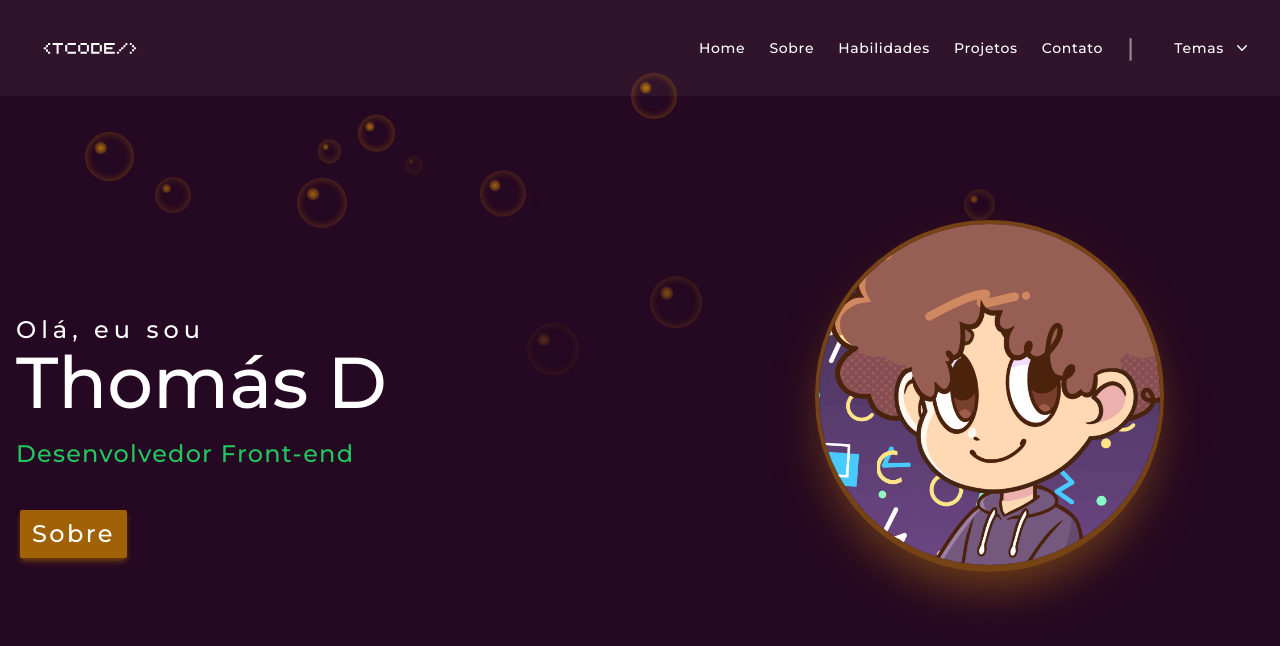
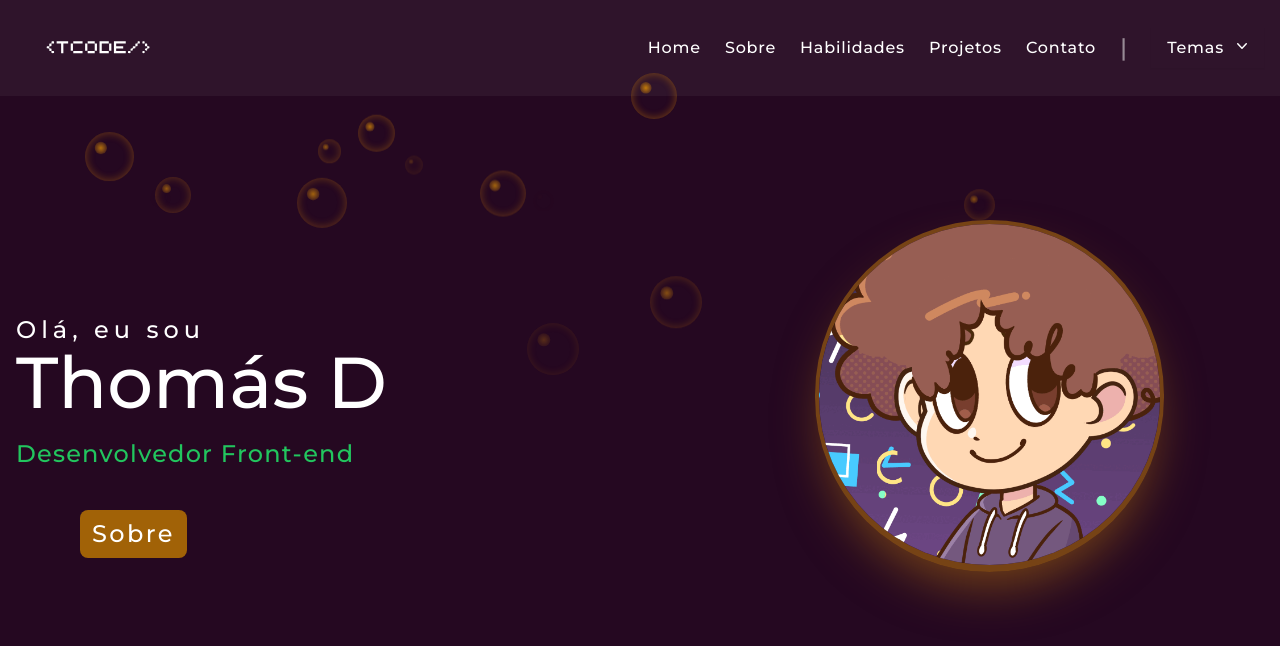
Before and after one commit to Thomgomes/Portfolio_Thom_Gomes, a React (Vite) app: page /home in a window 1280 px wide. Shown: the top 646 px of the page. Built offline with nearby package versions, Linux system fonts and the light colour scheme.

Commit message:
Reajuste no tamanho dos navlinks e reajuste na posição do botão

```diff
--- /dev/null
+++ b/src/components/homeSection/btnAboutMe.css
@@ -0,0 +1,3 @@
+.btnAboutMeHomeSection::before{
+  content: '';
+}
--- /dev/null
+++ b/src/components/homeSection/btnAboutMe.jsx
@@ -0,0 +1,16 @@
+
+
+export const BtnAboutMeHomeSection = () => {
+
+  return(
+  <div className="">
+    <button className=' btnAboutMeHomeSection
+    relative text-2xl bg-yellow-700 px-3 py-2 my-10 mx-16 tracking-widest capitalize rounded-lg z-10 transition-all
+    before:absolute before:w-16 before:h-16 before:bg-yellow-700 before:rounded-[50%] before:border-2 before:border-yellow-700 before:top-[-17.5%] before:left-[88%] before:scale-0 before:transition-all before:z-0
+    hover:before:scale-100
+    hover:rounded-r-none
+    '>Sobre</button>
+
+  </div>
+  )
+}
--- a/src/components/homeSection/sectionName.jsx
+++ b/src/components/homeSection/sectionName.jsx
@@ -1,4 +1,5 @@
 import Typical from 'react-typical'
+import { BtnAboutMeHomeSection } from './btnAboutMe'
 import './imgbox.css'
 
 export const SectionName = () => {
@@ -22,11 +23,8 @@ export const SectionName = () => {
           ]}
         />
       </h1>
-      <p className='w-[90%] relative mt-5 tracking-wider text-2xl text-green-500'>Desenvolvedor Front-end</p>
-      <div className="btn">
-        <button className='text-2xl bg-yellow-700 px-3 py-2 my-10 mx-1 tracking-widest capitalize shadow-md shadow-yellow-900 rounded-sm '>Sobre</button>
-      </div>
-
+      <p className='w-[90%] relative mt-5 tracking-wider text-2xl text-green-500 '>Desenvolvedor Front-end</p>
+      <BtnAboutMeHomeSection/>
     </div>
   )
 }
--- a/src/components/navbar/navLink.jsx
+++ b/src/components/navbar/navLink.jsx
@@ -4,7 +4,7 @@ import { Link } from "react-router-dom"
 export const NavLinks = (props) => {
   return (
     <li>
-      <Link to={props.path} className="text-sm pt-3 -tracking-tighter transition-all duration-75 hover:border-t-2 hover:shadow-sm">
+      <Link to={props.path} className="text-base pt-3 -tracking-tighter transition-all duration-75 hover:border-t-2 hover:shadow-sm">
         {props.nameDescription}
       </Link>
     </li>
--- a/src/components/navbar/navThemes.jsx
+++ b/src/components/navbar/navThemes.jsx
@@ -11,7 +11,7 @@ export const ThemesBtn = () => {
   return (
     <Menu as="div" className="relative inline-block text-left">
       <div>
-        <Menu.Button className="inline-flex w-full justify-center px-4 py-2 text-sm font-medium shadow-sm focus:outline-none -tracking-tighter">
+        <Menu.Button className="inline-flex w-full justify-center px-4 py-2 text-base font-medium shadow-sm focus:outline-none -tracking-tighter">
           Temas
           <ChevronDownIcon className="-mr-1 ml-2 h-5 w-5" aria-hidden="true" />
         </Menu.Button>
--- a/src/container/navbar/index.jsx
+++ b/src/container/navbar/index.jsx
@@ -22,7 +22,7 @@ export const Navbar = () => {
         <div className="relative container max-w-7xl mx-auto px-4 h-24 flex items-center justify-between z-[1]" >
           <div className="logo">
             <Link className="login-form-title" to="/home">
-              <img className="w-36 pt-5" src={TcodeLogo} alt="Thom_Code" />
+              <img className="w-40 pt-5" src={TcodeLogo} alt="Thom_Code" />
             </Link>
           </div>
 
--- a/tailwind.config.cjs
+++ b/tailwind.config.cjs
@@ -9,9 +9,6 @@ module.exports = {
       fontFamily: {
         montserrat: ['Montserrat'],
       },
-      content: {
-        'txtnone': '""',
-      },
     },
   },
   plugins: [],
```
